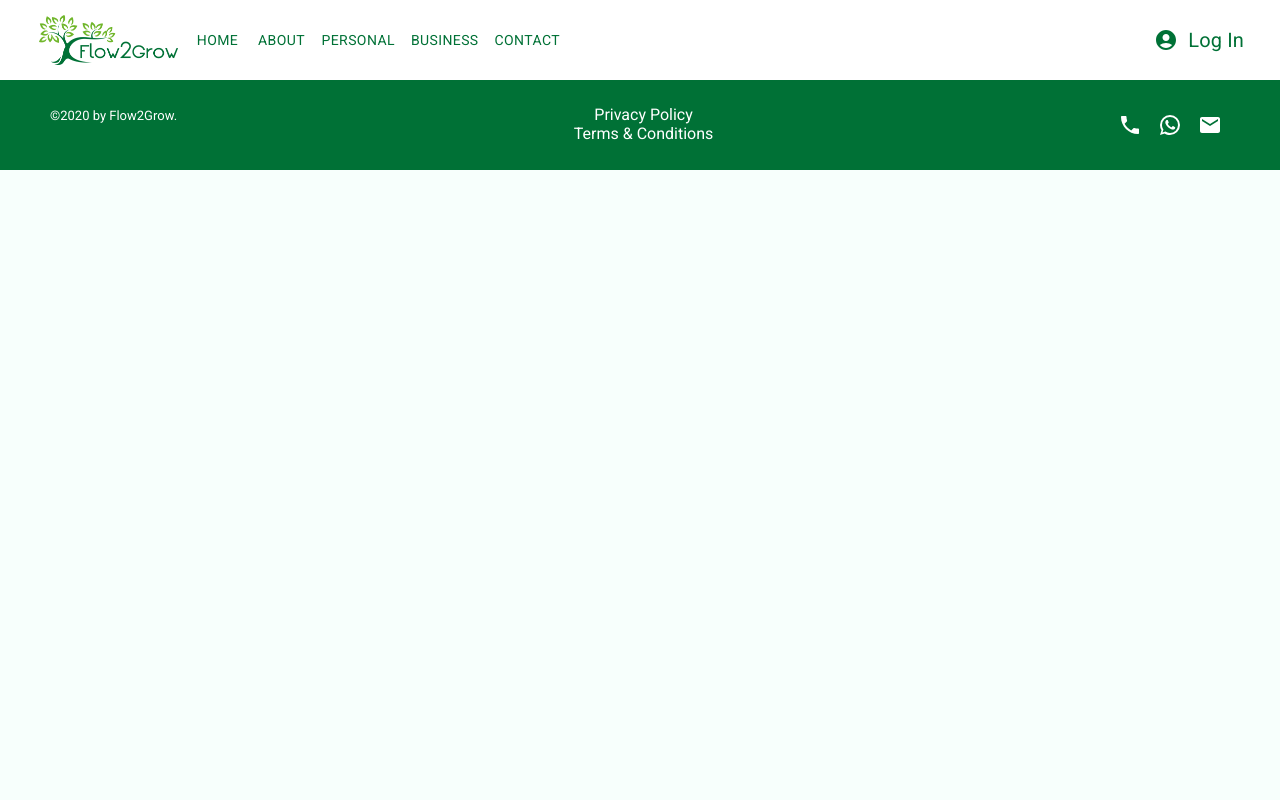
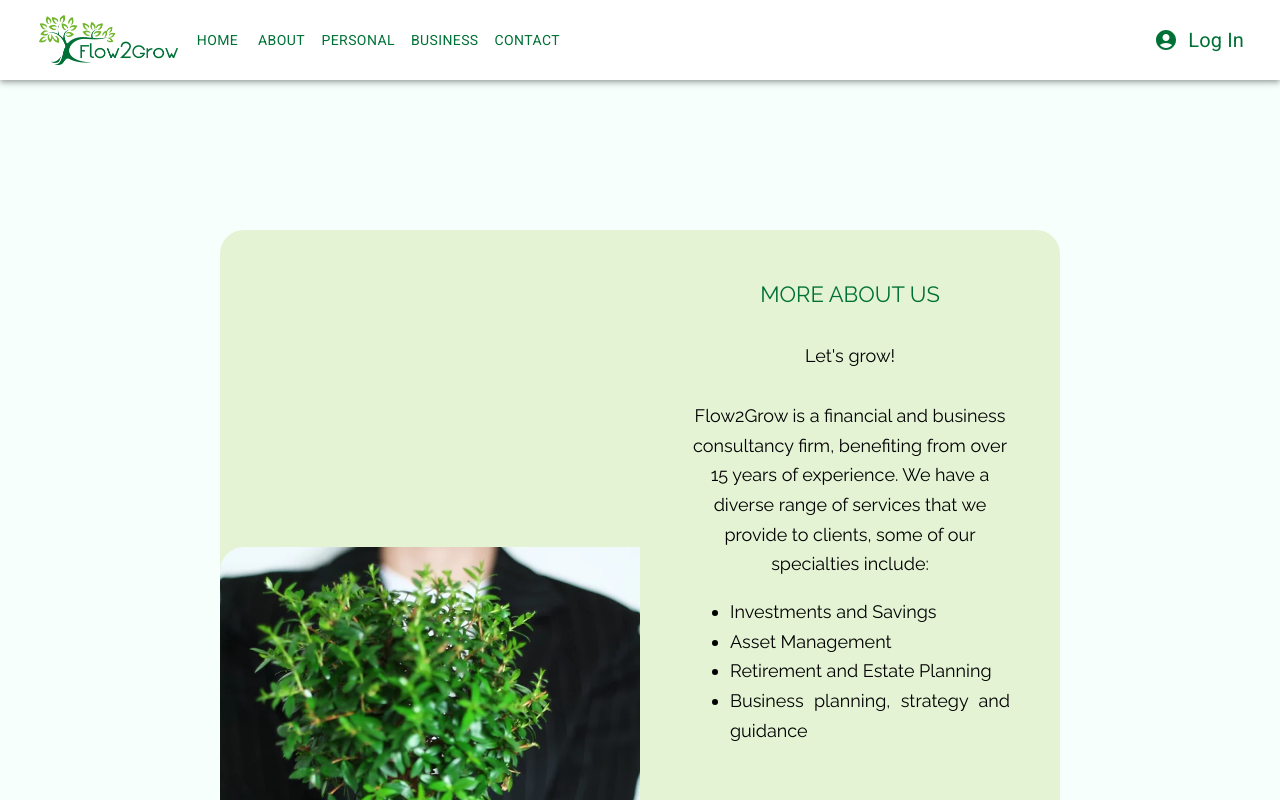
Before and after one commit to alicemayle/Flow2Grow, a React (Create React App) app: page / in a window 1280 px wide. Both pictures are taken after a click on the button "ABOUT". Shown: the top 800 px of the page. Built offline with nearby package versions, Linux system fonts and the light colour scheme.

Commit message:
page about us

```diff
--- a/src/App.js
+++ b/src/App.js
@@ -5,6 +5,7 @@ import Home from './containers/Home/Home';
 import ContactUs from './containers/Contact/ContactUs';
 import Personal from './containers/Services/Personal';
 import Business from './containers/Services/Business';
+import AboutUs from './containers/AboutUs/AboutUs';
 
 class App extends Component {
   state = {
@@ -20,6 +21,7 @@ class App extends Component {
       <div className='init'>
         <AppBarMenu { ...this.props } changePage={ this.changePage }/>
         { pageSelect === 0 && <Home { ...this.props } changePage={ this.changePage }/> }
+        { pageSelect === 1 && <AboutUs { ...this.props } changePage={ this.changePage }/> }
         { pageSelect === 2 && <Personal { ...this.props } changePage={ this.changePage }/> }
         { pageSelect === 3 && <Business { ...this.props } changePage={ this.changePage }/> }
         { pageSelect === 4 && <ContactUs { ...this.props }/> }
--- /dev/null
+++ b/src/containers/AboutUs/AboutUs.js
@@ -0,0 +1,55 @@
+import { Button } from '@mui/material';
+import React, { Component } from 'react';
+import BoxServiceInfo from '../Services/BoxServicesInfo';
+import imageBox from '../../images/about-us-page-box-info.jpeg';
+import ForwardIcon from '@mui/icons-material/Forward';
+
+class AboutUs extends Component {
+    render() {
+        const { changePage } = this.props;
+    return (
+        <div className='services-page' style={{padding: '150px'}}>
+            <BoxServiceInfo { ...this.props }
+                image={imageBox}
+                textTitle={"MORE ABOUT US"}
+                textContent={"Let's grow!"}
+                heightBox='inherit'
+            >
+                <span >
+                <br></br><br></br>
+                <span style={{textAlign: 'start'}}>
+                    Flow2Grow is a financial and business consultancy firm, benefiting from over 15 years of experience. We have a diverse range of services that we provide to clients, some of our specialties include:
+                </span>
+                    <ul style={{textAlign: 'justify'}}>
+                        <li>Investments and Savings</li>
+                        <li>Asset Management</li>
+                        <li>Retirement and Estate Planning</li>
+                        <li>Business planning, strategy and guidance</li>
+                    </ul>
+                <br></br>Our business philosophy is simple… to provide the highest possible level of service to our clients. We achieve this by creating and nurturing positive relationships. We are able to do this, as we have a passion for what we do, the rest comes naturally.
+                <br></br><br></br>Flow2Grow as a company strive to:
+                <ul style={{textAlign: 'justify'}}>
+                        <li>Show respect for everyone that surrounds us</li>
+                        <li>Minimise any negative impact on our environment and maximise the positive</li>
+                        <li>Create opportunities where we see them</li>
+                        <li>Constantly learn, innovate and improve where we can</li>
+                        <li>Remain humble and open minded at all times</li>
+                    </ul>
+                </span>
+
+            </BoxServiceInfo>
+            <div className='services-page-title'>
+                <span style={{fontSize: '50px', color: '#007136'}}>
+                    Testimonials
+                </span>
+            </div>
+            <Button variant='contained' size='large' endIcon={<ForwardIcon />} style={{ width: '100%', backgroundColor: '#b9e38c'}}
+                onClick={() => changePage(4)}>
+                Click here to set up a meeting
+            </Button>
+        </div>
+    );
+    }
+}
+
+export default AboutUs;
--- a/src/containers/Services/BoxServicesInfo.js
+++ b/src/containers/Services/BoxServicesInfo.js
@@ -3,7 +3,7 @@ import React, { Component } from 'react';
 
 class BoxServiceInfo extends Component {
     render() {
-        const { image, textContent, textTitle, children } = this.props;
+        const { image, textContent, textTitle, children, heightBox } = this.props;
     return (
         <div className='services-page-box'>
             <Box
@@ -16,7 +16,10 @@ class BoxServiceInfo extends Component {
                     alignItems: 'center'
                 }}
             >
-                <img className='services-page-box-info-image' src={image} alt={textTitle}/>
+                <img className='services-page-box-info-image'
+                    style={{height: heightBox ? heightBox : '455px'}}
+                    src={image} alt={textTitle}
+                />
                 <Box sx={{ width: '50%',
                     padding: '50px',
                     textAlign: 'center',
```
Also changed, not shown: src/images/about-us-page-box-info.jpeg (added).
